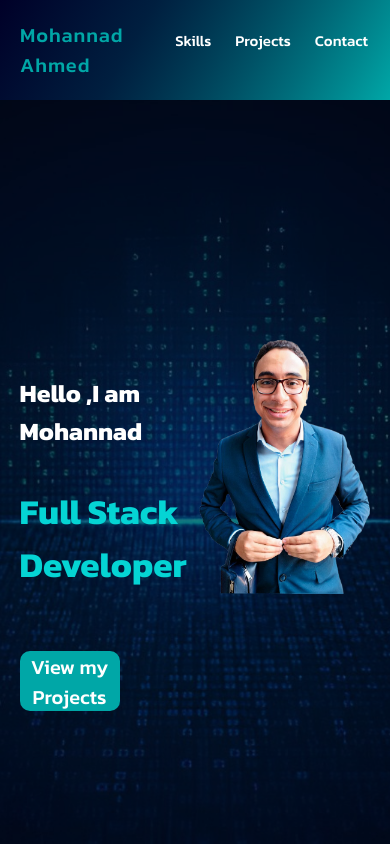
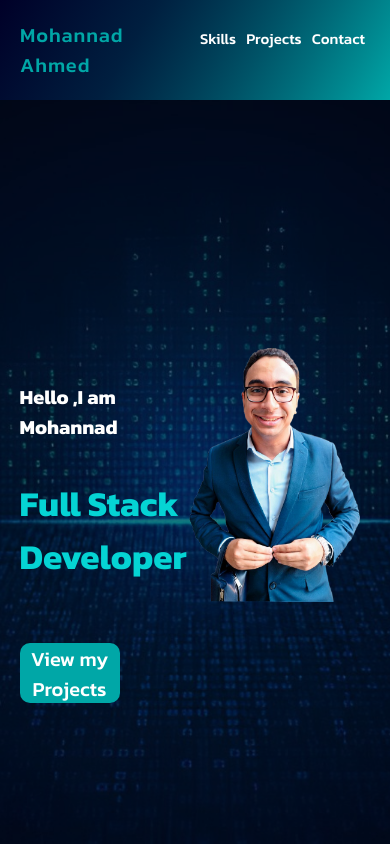
Before and after one commit to Mohannad-Ahmed-2002/Portfolio, a plain HTML site: page index.html in a window 390 px wide. Shown: the top 844 px of the page. Drawn offline with Linux system fonts and the light colour scheme.

Commit message:
my changes

```diff
--- a/css/main.css
+++ b/css/main.css
@@ -17,6 +17,9 @@ nav {
   position: fixed;
   z-index: 4484848;
 }
+
+
+
 
 nav header {
   color: White;
@@ -311,19 +314,12 @@ transition: 0.5s ease-in-out;
 
 
 
-    nav header {
-        color: White;
-        font-weight: 800;
-        letter-spacing: 1px;
-        font-size: 30px;
-        color: rgb(0, 167, 167);
-        margin-right: 20pxpx;
 
-      }
 
 nav div{
     display: flex;
     justify-content: space-around;
+    width: 50%;
 
 
 }
@@ -332,15 +328,18 @@ nav div{
 
 nav header {
     color: White;
+    width: 50%;
     font-weight: 500;
     letter-spacing: 1px;
     font-size: 20px;
     color: rgb(0, 167, 167);
+    margin-left: 0px;
   }
 
 nav div a {
     display: inline-block;
-    padding: 2px;
+    padding: 0px;
+    margin-left: 0px;
     text-decoration: none;
     color: white;
     font-size: 15px;
@@ -372,13 +371,13 @@ nav div a {
 
 
 .home .layout .content div{
-width: 40%;
+width: 30%;
 display: inline-block;
 
 }
 
 .home .layout .content div h2{
-    font-size: 25px;
+    font-size: 20px;
 }
 
 
@@ -404,7 +403,7 @@ display: inline-block;
     width: 300px;
     height: auto;
     height: 300px;
-    margin-left: 15px;
+    margin-left: 40px;
 }
 
 /* -----------End home-------------------- */
```
